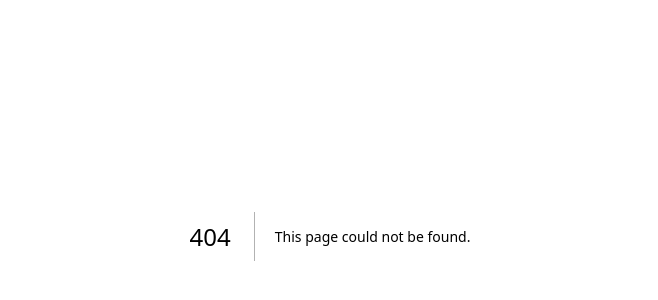
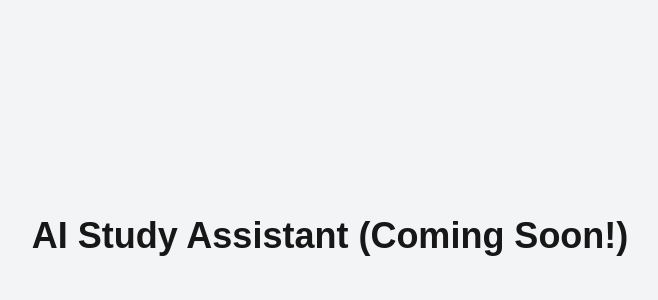
Before and after one commit to codecryptoblog/Spanish-Site, a Next.js app: page /ai-study-assistant in a window 1280 px wide. Before the commit this address had no page. Shown: the part 164-464 px from the top of the page, without its empty margins (310-968 px from the left). Built offline with nearby package versions, Linux system fonts and the light colour scheme.

Commit message:
fix
build

```diff
--- /dev/null
+++ b/src/app/ai-study-assistant/page.tsx
@@ -0,0 +1,7 @@
+export default function AiStudyAssistantPage() {
+  return (
+    <div className="min-h-screen flex items-center justify-center bg-gray-100">
+      <h1 className="text-4xl font-bold">AI Study Assistant (Coming Soon!)</h1>
+    </div>
+  )
+}
--- /dev/null
+++ b/src/app/assignments/page.tsx
@@ -0,0 +1,7 @@
+export default function AssignmentsPage() {
+  return (
+    <div className="min-h-screen flex items-center justify-center bg-gray-100">
+      <h1 className="text-4xl font-bold">Assignments (Coming Soon!)</h1>
+    </div>
+  )
+}
--- a/src/app/dashboard/page.tsx
+++ b/src/app/dashboard/page.tsx
@@ -94,11 +94,11 @@ export default function DashboardPage() {
               </span>
             </div>
             <div className="hidden md:flex items-center gap-4">
-              <Link href="#" className="text-sm font-medium text-gray-700 hover:text-purple-600">Flashcard Studying</Link>
-              <Link href="#" className="text-sm font-medium text-gray-700 hover:text-purple-600">Focus Time</Link>
-              <Link href="#" className="text-sm font-medium text-gray-700 hover:text-purple-600">Assignments</Link>
-              <Link href="#" className="text-sm font-medium text-gray-700 hover:text-purple-600">Grades</Link>
-              <Link href="#" className="text-sm font-medium text-gray-700 hover:text-purple-600">AI Study Assistant</Link>
+              <Link href="/flashcards" className="text-sm font-medium text-gray-700 hover:text-purple-600">Flashcard Studying</Link>
+              <Link href="/focus-time" className="text-sm font-medium text-gray-700 hover:text-purple-600">Focus Time</Link>
+              <Link href="/assignments" className="text-sm font-medium text-gray-700 hover:text-purple-600">Assignments</Link>
+              <Link href="/grades" className="text-sm font-medium text-gray-700 hover:text-purple-600">Grades</Link>
+              <Link href="/ai-study-assistant" className="text-sm font-medium text-gray-700 hover:text-purple-600">AI Study Assistant</Link>
             </div>
             <div className="flex items-center gap-4">
               <span className="text-sm text-gray-700 font-medium">
@@ -182,19 +182,19 @@ export default function DashboardPage() {
           {/* Quick Actions */}
           {showQuickActions && (
             <div className="grid sm:grid-cols-2 lg:grid-cols-3 gap-6">
-              <button className="bg-white rounded-2xl p-6 shadow-lg hover:shadow-xl transition-all text-left group">
+              <button onClick={() => router.push('/practice-speaking')} className="bg-white rounded-2xl p-6 shadow-lg hover:shadow-xl transition-all text-left group">
                 <div className="text-4xl mb-3">💬</div>
                 <h3 className="text-lg font-bold text-gray-800 mb-2 group-hover:text-purple-600">Practice Speaking</h3>
                 <p className="text-gray-600 text-sm">AI conversation partner</p>
               </button>
 
-              <button className="bg-white rounded-2xl p-6 shadow-lg hover:shadow-xl transition-all text-left group">
+              <button onClick={() => router.push('/vocabulary-review')} className="bg-white rounded-2xl p-6 shadow-lg hover:shadow-xl transition-all text-left group">
                 <div className="text-4xl mb-3">📝</div>
                 <h3 className="text-lg font-bold text-gray-800 mb-2 group-hover:text-purple-600">Vocabulary Review</h3>
                 <p className="text-gray-600 text-sm">Flashcards & quizzes</p>
               </button>
 
-              <button className="bg-white rounded-2xl p-6 shadow-lg hover:shadow-xl transition-all text-left group">
+              <button onClick={() => router.push('/learning-games')} className="bg-white rounded-2xl p-6 shadow-lg hover:shadow-xl transition-all text-left group">
                 <div className="text-4xl mb-3">🎮</div>
                 <h3 className="text-lg font-bold text-gray-800 mb-2 group-hover:text-purple-600">Learning Games</h3>
                 <p className="text-gray-600 text-sm">Fun mini-games</p>
--- /dev/null
+++ b/src/app/flashcards/page.tsx
@@ -0,0 +1,7 @@
+export default function FlashcardsPage() {
+  return (
+    <div className="min-h-screen flex items-center justify-center bg-gray-100">
+      <h1 className="text-4xl font-bold">Flashcard Studying (Coming Soon!)</h1>
+    </div>
+  )
+}
--- /dev/null
+++ b/src/app/focus-time/page.tsx
@@ -0,0 +1,7 @@
+export default function FocusTimePage() {
+  return (
+    <div className="min-h-screen flex items-center justify-center bg-gray-100">
+      <h1 className="text-4xl font-bold">Focus Time (Coming Soon!)</h1>
+    </div>
+  )
+}
--- /dev/null
+++ b/src/app/grades/page.tsx
@@ -0,0 +1,7 @@
+export default function GradesPage() {
+  return (
+    <div className="min-h-screen flex items-center justify-center bg-gray-100">
+      <h1 className="text-4xl font-bold">Grades (Coming Soon!)</h1>
+    </div>
+  )
+}
--- /dev/null
+++ b/src/app/learning-games/page.tsx
@@ -0,0 +1,7 @@
+export default function LearningGamesPage() {
+  return (
+    <div className="min-h-screen flex items-center justify-center bg-gray-100">
+      <h1 className="text-4xl font-bold">Learning Games (Coming Soon!)</h1>
+    </div>
+  )
+}
--- a/src/app/lesson/page.tsx
+++ b/src/app/lesson/page.tsx
@@ -2,9 +2,9 @@
 
 import { useRouter, useSearchParams } from 'next/navigation'
 import Link from 'next/link'
+import { Suspense } from 'react'
 
-export default function LessonPage() {
-  const router = useRouter()
+function LessonPageContent() {
   const searchParams = useSearchParams()
   const lessonTitle = searchParams.get('title') || 'Lesson'
 
@@ -20,3 +20,11 @@ export default function LessonPage() {
     </div>
   )
 }
+
+export default function LessonPage() {
+  return (
+    <Suspense fallback={<div>Loading...</div>}>
+      <LessonPageContent />
+    </Suspense>
+  )
+}
--- /dev/null
+++ b/src/app/practice-speaking/page.tsx
@@ -0,0 +1,7 @@
+export default function PracticeSpeakingPage() {
+  return (
+    <div className="min-h-screen flex items-center justify-center bg-gray-100">
+      <h1 className="text-4xl font-bold">Practice Speaking (Coming Soon!)</h1>
+    </div>
+  )
+}
--- /dev/null
+++ b/src/app/vocabulary-review/page.tsx
@@ -0,0 +1,7 @@
+export default function VocabularyReviewPage() {
+  return (
+    <div className="min-h-screen flex items-center justify-center bg-gray-100">
+      <h1 className="text-4xl font-bold">Vocabulary Review (Coming Soon!)</h1>
+    </div>
+  )
+}
```
